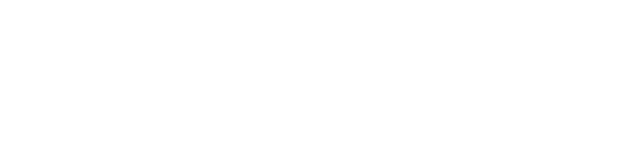
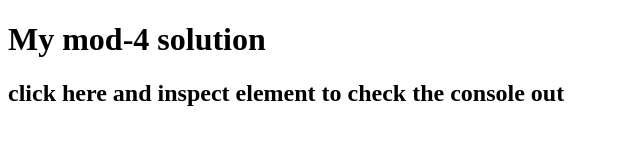
Before and after one commit to Dhruvil2511/Dhruvil2511.github.io, a plain HTML site: page assignment4/index.html in a window 1280 px wide. Shown: the whole page, without its empty margins (0-640 px from the left). Drawn offline with Linux system fonts and the light colour scheme.

Commit message:
Update index.html

```diff
--- a/assignment4/index.html
+++ b/assignment4/index.html
@@ -4,8 +4,8 @@
 	<title></title>
 </head>
 <body>
-	<h1 My mod-4 solution </h1>
-  <h2 click here and inspect element to check the console out</h2>
+	<h1> My mod-4 solution </h1>
+  <h2> click here and inspect element to check the console out</h2>
 	<script src="script.js" ="text/javascript">
 
 		</script>
```
